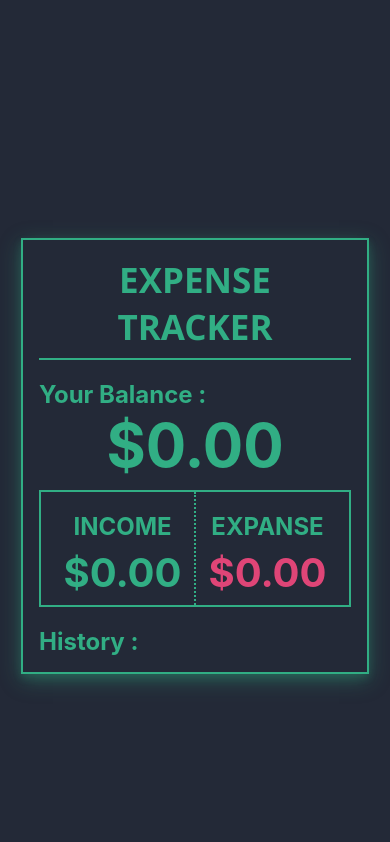
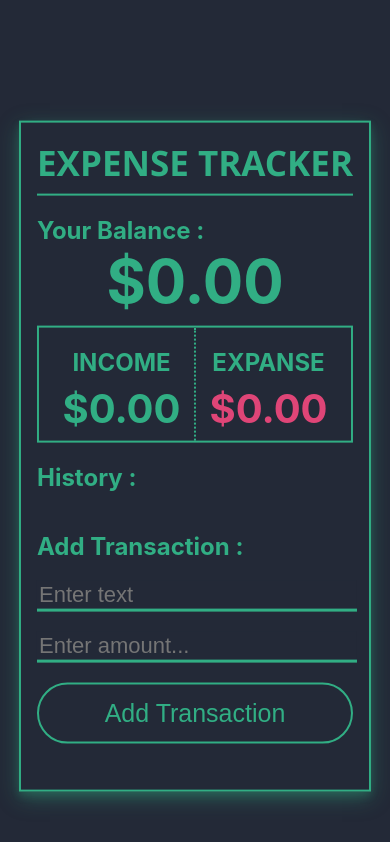
Before and after one commit to saoud-ahmed-khan/ExpenseTracker-App-React, a React (Create React App) app: page / in a window 390 px wide. Built offline with nearby package versions, Linux system fonts and the light colour scheme.

Commit message:
Update App.css

```diff
--- a/src/App.css
+++ b/src/App.css
@@ -1,8 +1,3 @@
-@media screen and (max-width: 480px) {
-  .container {
-    height: 400px;
-  }
-}
 .container
 {
     padding: 1em;
@@ -14,15 +9,7 @@
     border:2px solid #31ae84;
     box-shadow: 0 4px 8px 0 rgba(49, 174, 132, 0.2), 0 6px 20px 0 rgba(49, 174, 132, 0.35);
 
-    max-width: 1000px;
-    width: 80%;
 
-    margin:0 auto;
-
-    display: block;
-        transition: .7s;
-
-        overflow: hidden;
 
 
 }
```
